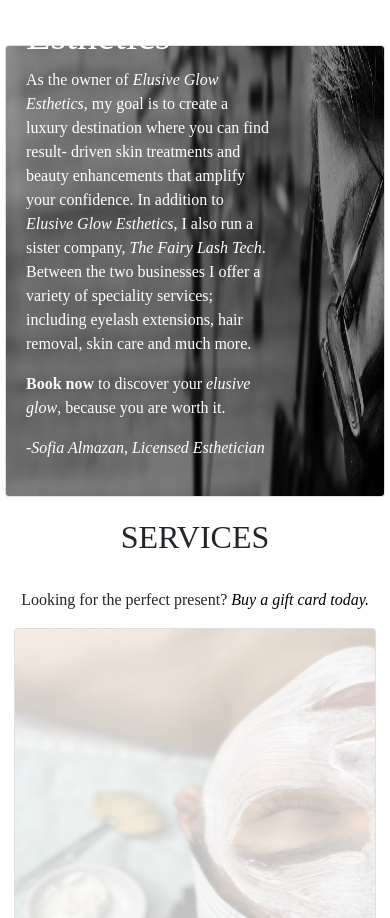
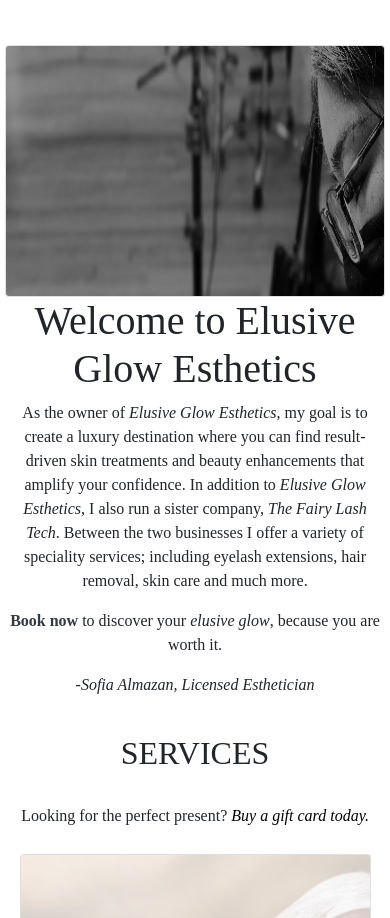
Before and after one commit to michellec5196/myelusiveglow, a plain HTML site: page index.html in a window 390 px wide. Shown: the part 182-1100 px from the top of the page. Drawn offline with nearby package versions, Linux system fonts and the light colour scheme; a script that the page names is missing; a web font is replaced by a local one.

Commit message:
made tablet and mobile friendly

```diff
--- a/index.html
+++ b/index.html
@@ -86,7 +86,8 @@
           src="img/slide-21.jpg"
           alt="Black and white, Sofia looking down while working"
         />
-        <div class="card-img-overlay w-75 text-left">
+        <!--image overlay for large/xl screens-->
+        <div class="card-img-overlay show-lg w-75 text-left">
           <h1>Welcome to Elusive Glow Esthetics</h1>
           <p>
             As the owner of <em>Elusive Glow Esthetics</em>, my goal is to
@@ -110,6 +111,31 @@
           <p><em>-Sofia Almazan, Licensed Esthetician</em></p>
         </div>
       </div>
+      <!--image over for sm/md screens-->
+      <div class="show-sm text-center">
+        <h1>Welcome to Elusive Glow Esthetics</h1>
+        <p>
+          As the owner of <em>Elusive Glow Esthetics</em>, my goal is to
+          create a luxury destination where you can find result- driven skin
+          treatments and beauty enhancements that amplify your confidence. In
+          addition to <em>Elusive Glow Esthetics</em>, I also run a sister
+          company, <em>The Fairy Lash Tech</em>. Between the two businesses I
+          offer a variety of speciality services; including eyelash
+          extensions, hair removal, skin care and much more.
+        </p>
+        <p>
+          <a
+            class="book-now text-dark"
+            href="https://elusiveglow.as.me/schedule.php"
+            rel="noopener"
+            target="_blank"
+            ><strong>Book now</strong></a
+          >
+          to discover your <em>elusive glow</em>, because you are worth it.
+        </p>
+        <p><em>-Sofia Almazan, Licensed Esthetician</em></p>
+      </div>
+    </div>
     </header>
 
     <!--main start-->
--- a/style.css
+++ b/style.css
@@ -40,7 +40,7 @@ section a:hover,
 }
 
 .card-img {
-  min-height: 450px;
+  min-height: 250px;
   filter: grayscale(100%) brightness(60%);
 }
 
@@ -48,6 +48,10 @@ section a:hover,
   display: flex;
   flex-direction: column;
   justify-content: flex-end;
+}
+
+.show-sm {
+  display: none;
 }
 
 /*services section */
@@ -97,7 +101,7 @@ section a:hover,
 }
 
 /*media query xs screen*/
-@media (max-width: 576px) {
+@media (max-width: 992px) {
   .section,
   .about-p,
   body {
@@ -106,14 +110,35 @@ section a:hover,
     padding: 5px;
   }
   body,
-  .about-div,
-  .services {
+  .about-div {
     display: flex;
     flex-direction: column;
     justify-content: center;
   }
+  .card-deck {
+    display: flex;
+    flex-direction: column;
+    align-items: center;
+  }
+  .service-card {
+    width: 90vw;
+    margin: 10px;
+  }
   .service-card:hover {
     animation: none;
+  }
+  .show-lg {
+    display: none;
+  }
+  .show-sm {
+    display: inline-block;
+  }
+}
+
+/*media query md screen*/
+@media (max-width 992px) {
+  .service-card {
+    width: 40vw;
   }
 }
 
@@ -128,7 +153,3 @@ section a:hover,
     margin: 0 auto;
   }
 }
-
-.lash-1 {
-  opacity: 0.33;
-}
```
